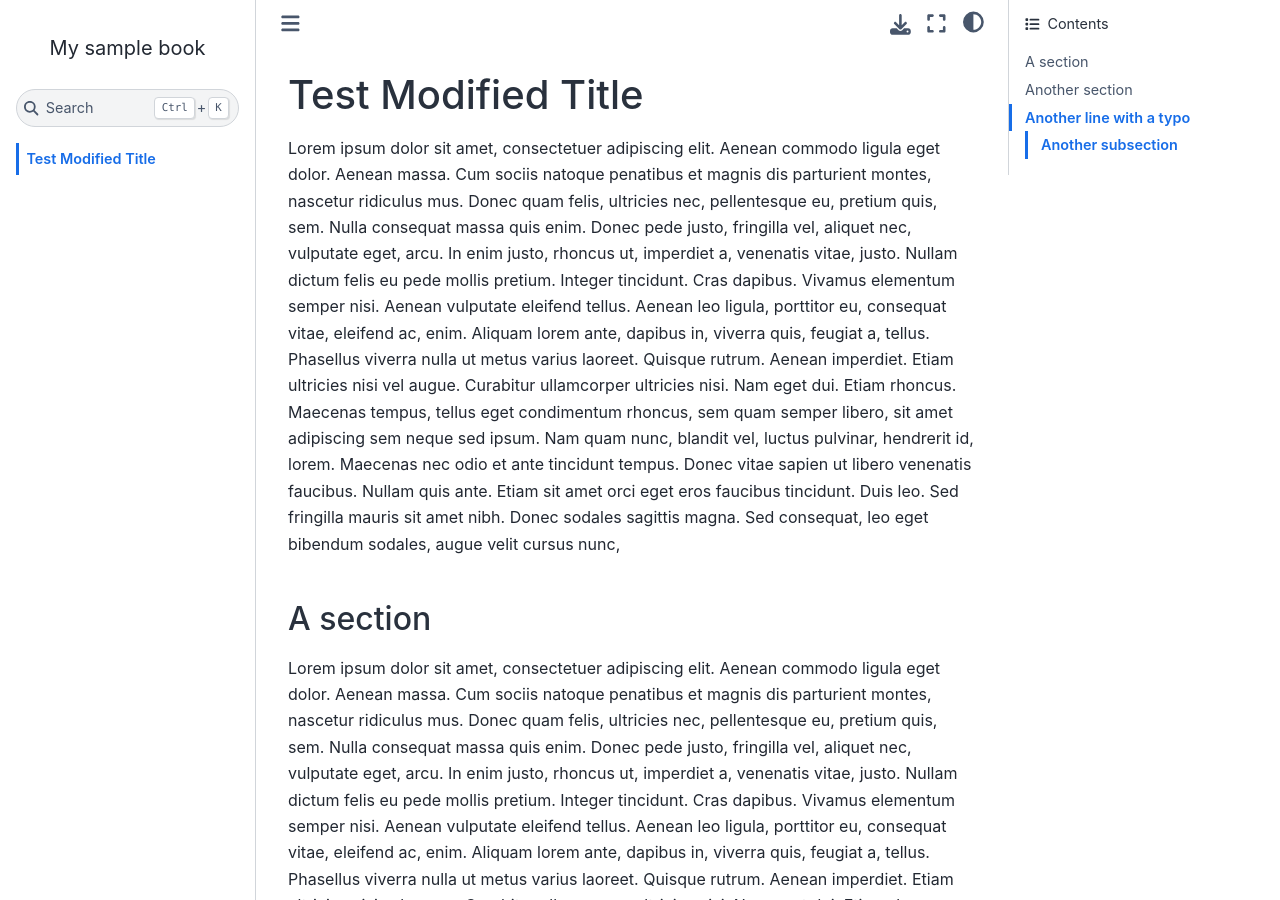
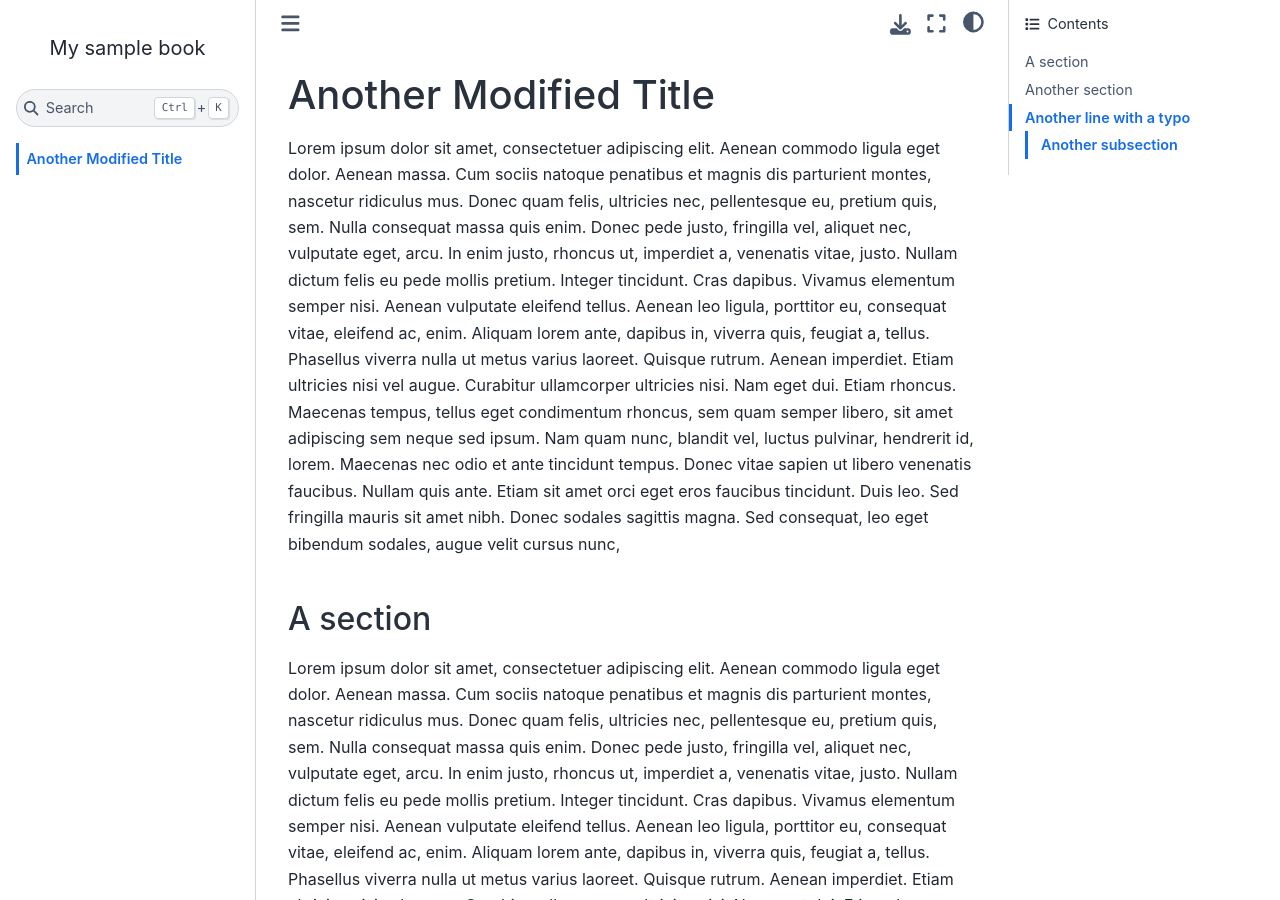
Before and after one commit to jbusecke/test_soeren, a Jupyter Book: the page built from test.md, in a window 1280 px wide and 900 px high. Built offline with Jupyter Book 1.0.4 settings and Sphinx 7.4.7 and the Sphinx Book theme 1.1.4, drawn with Linux system fonts in a browser that asks for light colours.

Commit message:
Update test.md

```diff
--- a/test.md
+++ b/test.md
@@ -1,4 +1,4 @@
-# Test Modified Title
+# Another Modified Title
 Lorem ipsum dolor sit amet, consectetuer adipiscing elit. Aenean commodo ligula eget dolor. Aenean massa. Cum sociis natoque penatibus et magnis dis parturient montes, nascetur ridiculus mus. Donec quam felis, ultricies nec, pellentesque eu, pretium quis, sem. Nulla consequat massa quis enim. Donec pede justo, fringilla vel, aliquet nec, vulputate eget, arcu. In enim justo, rhoncus ut, imperdiet a, venenatis vitae, justo. Nullam dictum felis eu pede mollis pretium. Integer tincidunt. Cras dapibus. Vivamus elementum semper nisi. Aenean vulputate eleifend tellus. Aenean leo ligula, porttitor eu, consequat vitae, eleifend ac, enim. Aliquam lorem ante, dapibus in, viverra quis, feugiat a, tellus. Phasellus viverra nulla ut metus varius laoreet. Quisque rutrum. Aenean imperdiet. Etiam ultricies nisi vel augue. Curabitur ullamcorper ultricies nisi. Nam eget dui. Etiam rhoncus. Maecenas tempus, tellus eget condimentum rhoncus, sem quam semper libero, sit amet adipiscing sem neque sed ipsum. Nam quam nunc, blandit vel, luctus pulvinar, hendrerit id, lorem. Maecenas nec odio et ante tincidunt tempus. Donec vitae sapien ut libero venenatis faucibus. Nullam quis ante. Etiam sit amet orci eget eros faucibus tincidunt. Duis leo. Sed fringilla mauris sit amet nibh. Donec sodales sagittis magna. Sed consequat, leo eget bibendum sodales, augue velit cursus nunc,
 
 
```
